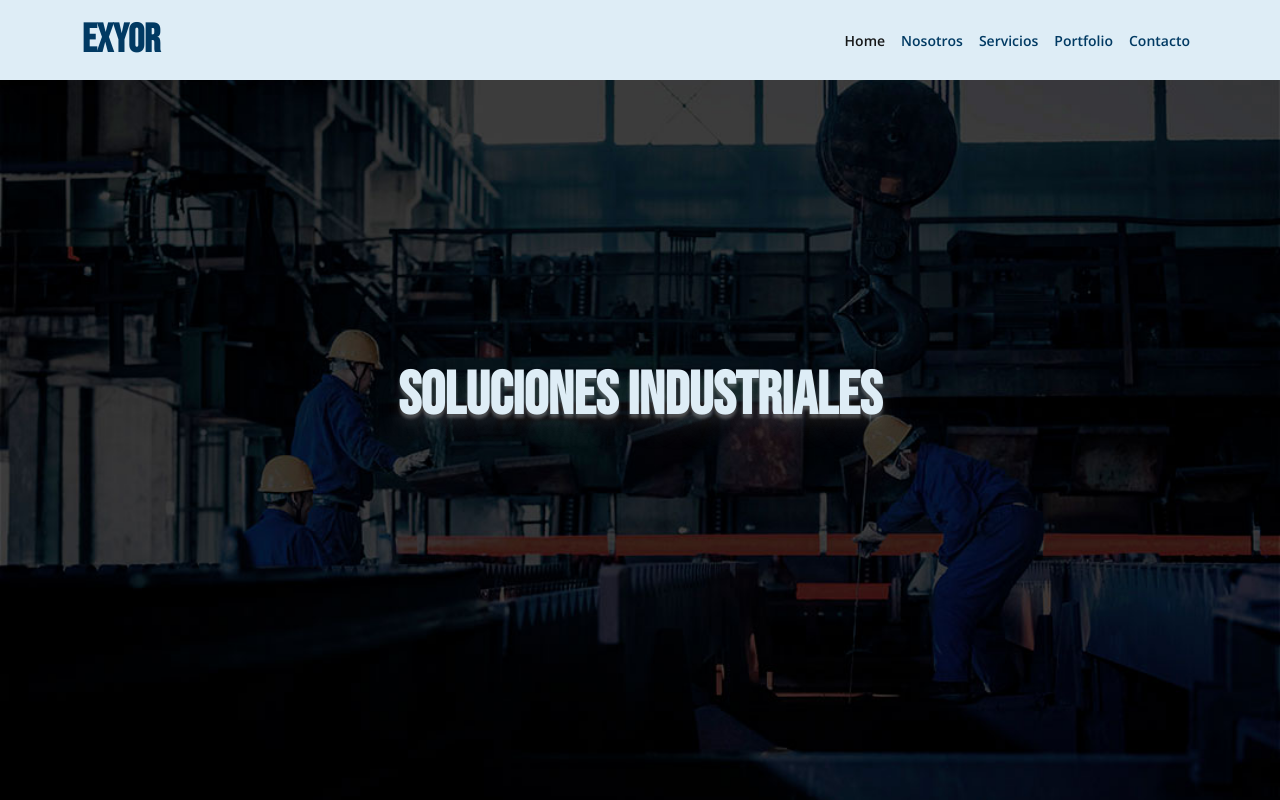
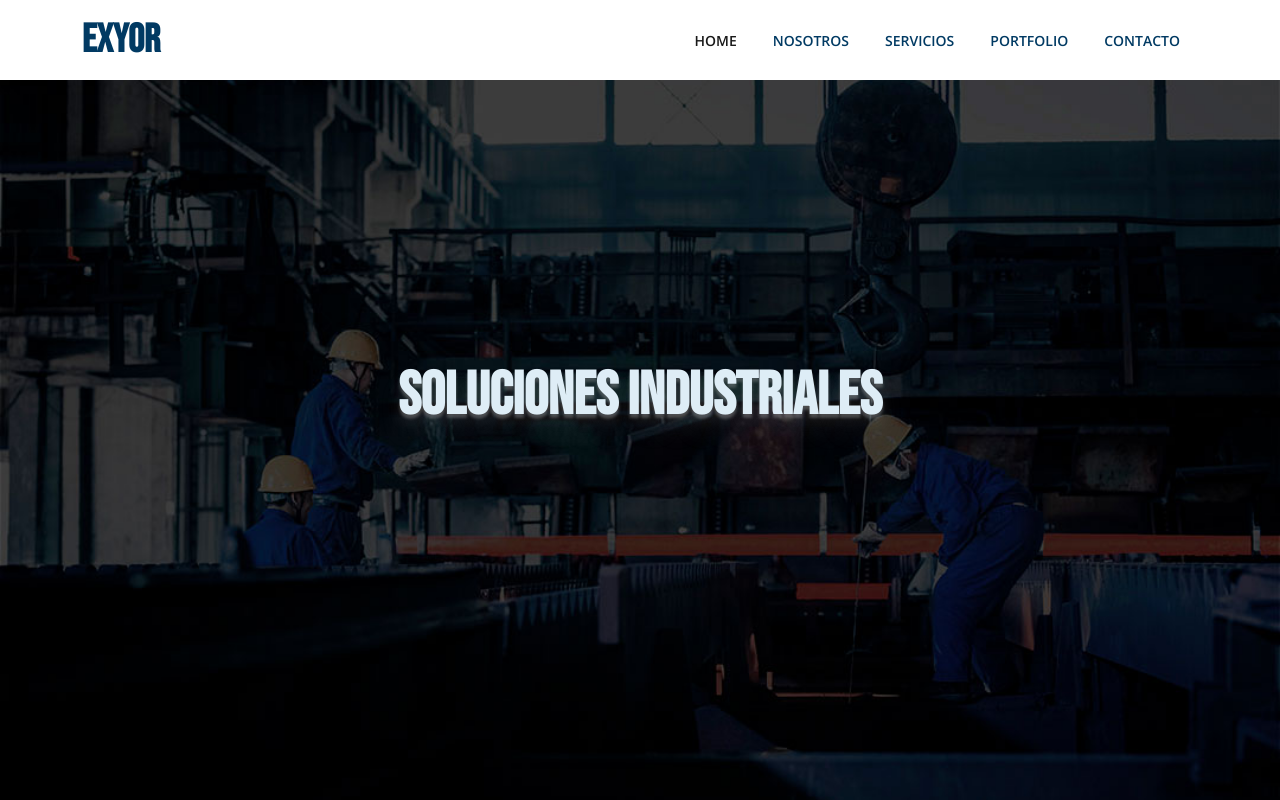
Before and after one commit to angeliemliano/Exyor---Emiliano-Angeli, a website: page index.html in a window 1280 px wide. Shown: the top 800 px of the page. Drawn offline with nearby package versions, Linux system fonts and the light colour scheme; a small style sheet from the web is missing.

Commit message:
new navbar

```diff
--- a/index.html
+++ b/index.html
@@ -7,6 +7,7 @@
   <meta name="keywords" content="industria, cintas, ingenieria, soluciones, racks">
   <meta name="description" content="Desarrollamos soluciones industriales de ingenieria para todos los rubros. Proyectos llave en mano, desde el diseño hasta la post-venta.">
   <title>Exyor - Soluciones industriales</title>
+  <link rel="icon" href="./img/favicon.ico">
   <link rel="preconnect" href="https://fonts.googleapis.com">
   <link rel="preconnect" href="https://fonts.gstatic.com" crossorigin>
   <link href="https://fonts.googleapis.com/css2?family=Bebas+Neue&family=Open+Sans:ital,wght@0,300;0,400;0,500;0,600;0,700;0,800;1,300;1,400;1,500;1,600;1,700;1,800&display=swap" rel="stylesheet">
@@ -19,7 +20,7 @@
 <body>
 
   <header id="header" class="fixed-top">
-    <nav id="nav" class="navbar navbar-expand-md navbar-light custom-navbar">
+    <nav id="nav" class="navbar navbar-expand-md navbar-light custom-navbar stroke">
       <div class="container">
         <a class="custom-logo" href="./index.html"><h1 class="fw-bold">EXYOR</h1></a>
         <button class="navbar-toggler custom-toggler" type="button" data-bs-toggle="collapse" data-bs-target="#exyor-nav" aria-controls="exyor-nav" aria-expanded="false">
@@ -27,7 +28,7 @@
         </button>
 
         <div class="collapse navbar-collapse" id="exyor-nav">
-          <ul class="navbar-nav ms-md-auto">
+          <ul class="navbar-nav ms-md-auto navbar-ul">
             <li class="nav-item"><a class="nav-link active fw-semibold" aria-current="page" href="./index.html">Home</a></li>
             <li class="nav-item"><a class="nav-link fw-semibold" href="./pages/about.html">Nosotros</a></li>
             <li class="nav-item"><a class="nav-link fw-semibold" href="./pages/services.html">Servicios</a></li>
@@ -75,12 +76,13 @@
           <div class="col-md-6 col-sm-12">
             <div class="row py-4">
               <div class="col-md-4 col-sm-12 text-center">
-                <img src="./img/client-men.png" class="rounded-circle" >
+                <img src="./img/client-women.jpg" class="rounded-circle" >
                 <h5 class="mt-3 mb-0">Maria Nuñez</h5>
                 <h6>Gerente de compras</h6>
               </div>
               <div class="col-md-8 col-sm-12">
                 <p>Trabajamos hace varios años con Exyor y la verdad los recomiendo, excelente atención, profesionalismo y el equipamiento de última tecnología</p>
+                <p><i class="fa-solid fa-star"></i><i class="fa-solid fa-star"></i><i class="fa-solid fa-star"></i><i class="fa-solid fa-star"></i><i class="fa-solid fa-star-half"></i></p>
               </div>
             </div>
           </div>
@@ -88,12 +90,13 @@
           <div class="col-md-6 col-sm-12">
             <div class="row py-4">
               <div class="col-md-4 col-sm-12 text-center">
-                <img src="./img/client-men.png" class="rounded-circle" >
+                <img src="./img/client-men.jpg" class="rounded-circle" >
                 <h5 class="mt-3 mb-0">Mariano Paez</h5>
                 <h6>Gerente de mantenimiento</h6>
               </div>
               <div class="col-md-8 col-sm-12">
-                <p>La experiencia de trabajar con la firma es muy buena y con resultados exitosos. Todos los miembros del equipo de trabajo tienen muy buena predisposición y comprobable expertise</p>
+                <p>La experiencia de trabajar con la firma es muy buena y con resultados exitosos. Todos los miembros del equipo de trabajo tienen muy buena predisposición</p>
+                <p><i class="fa-solid fa-star"></i><i class="fa-solid fa-star"></i><i class="fa-solid fa-star"></i><i class="fa-solid fa-star"></i><i class="fa-solid fa-star"></i></p>
               </div>
             </div>
           </div>
--- a/scss/components/_pills.scss
+++ b/scss/components/_pills.scss
@@ -7,7 +7,6 @@
 .nav-link {
   &:hover {
     border: none !important;
-    transform: scale(1.05);
     transition: 800ms;
   }
 }
--- a/scss/layout/_nav.scss
+++ b/scss/layout/_nav.scss
@@ -1,15 +1,56 @@
-.custom-navbar {
-  background-color: $section-light;
+nav {
+  margin: 0 auto;
+  background: white;
 
-  .nav-item > a {
-    color: $primary;
-    font-size: 14px;
+
+  ul {
+    list-style: none;
+    text-align: center;
+
+    li {
+      display: inline-block;
+
+      a {
+        display: block;
+        text-decoration: none;
+        text-transform: uppercase;
+        margin: 0 10px;
+        transition: all .8s;
+        position: relative;
+
+
+        &:after {
+          transition: all .8s;
+          position: absolute;
+          bottom: 0;
+          left: 0;
+          right: 0;
+          margin: auto;
+          width: 0%;
+          content: '';
+          color: transparent;
+          background: $secondary;
+          height: 2px;
+        }
+
+        &:before {
+          transition: all .8s;
+        }
+
+        &:hover {
+          color: $secondary;
+        }
+
+        &:hover:after {
+          width: 100%;
+        }
+      }
     }
+  }
+}
 
-  .nav-item > a:hover {
-    transform: none;
-    color: $primary-hover;
-  }
+.nav-link:hover {
+  transform: scale(1);
 }
 
 .custom-logo {
--- a/scss/views/_index.scss
+++ b/scss/views/_index.scss
@@ -7,3 +7,7 @@
     color: $primary-hover;
   }
 }
+
+.fa-star, .fa-star-half {
+  color: #ebc600;
+}
--- a/scss/views/_portfolio.scss
+++ b/scss/views/_portfolio.scss
@@ -11,7 +11,10 @@
   transition: 0.5s;
 
   &:hover {
-    filter: blur(2px);
+    -webkit-filter: grayscale(100%);
+    filter: grayscale(90%);
+    -webkit-transition: .6s ease-in-out;
+    transition: .6s ease-in-out;
     cursor: pointer;
   }
 }
```
Also changed, not shown: pages/about.html (+1 -0 lines), pages/contact.html (+1 -0 lines), pages/portfolio.html (+1 -0 lines), pages/services.html (+1 -5 lines), css/main.css, img/client-men.jpg (added), img/client-women.jpg (added), img/favicon.ico (added), 1 other file.
